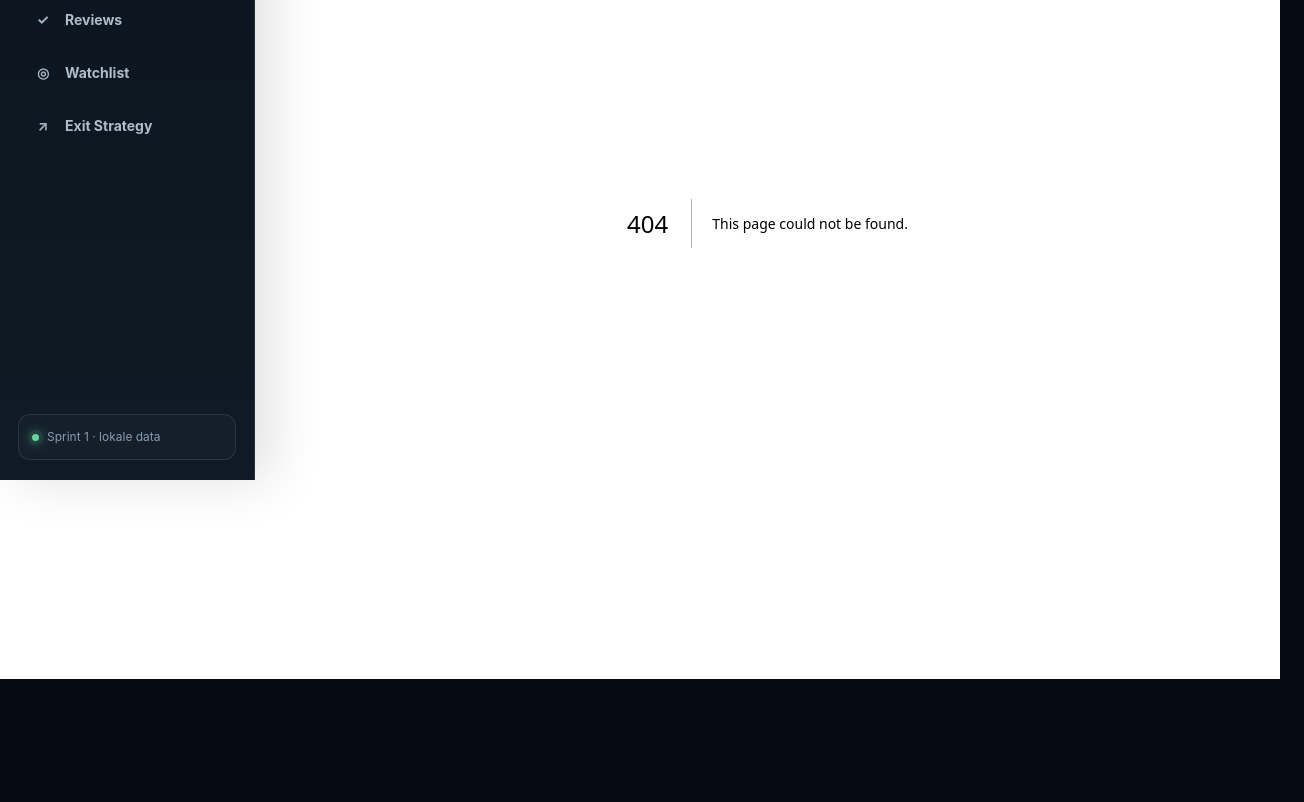
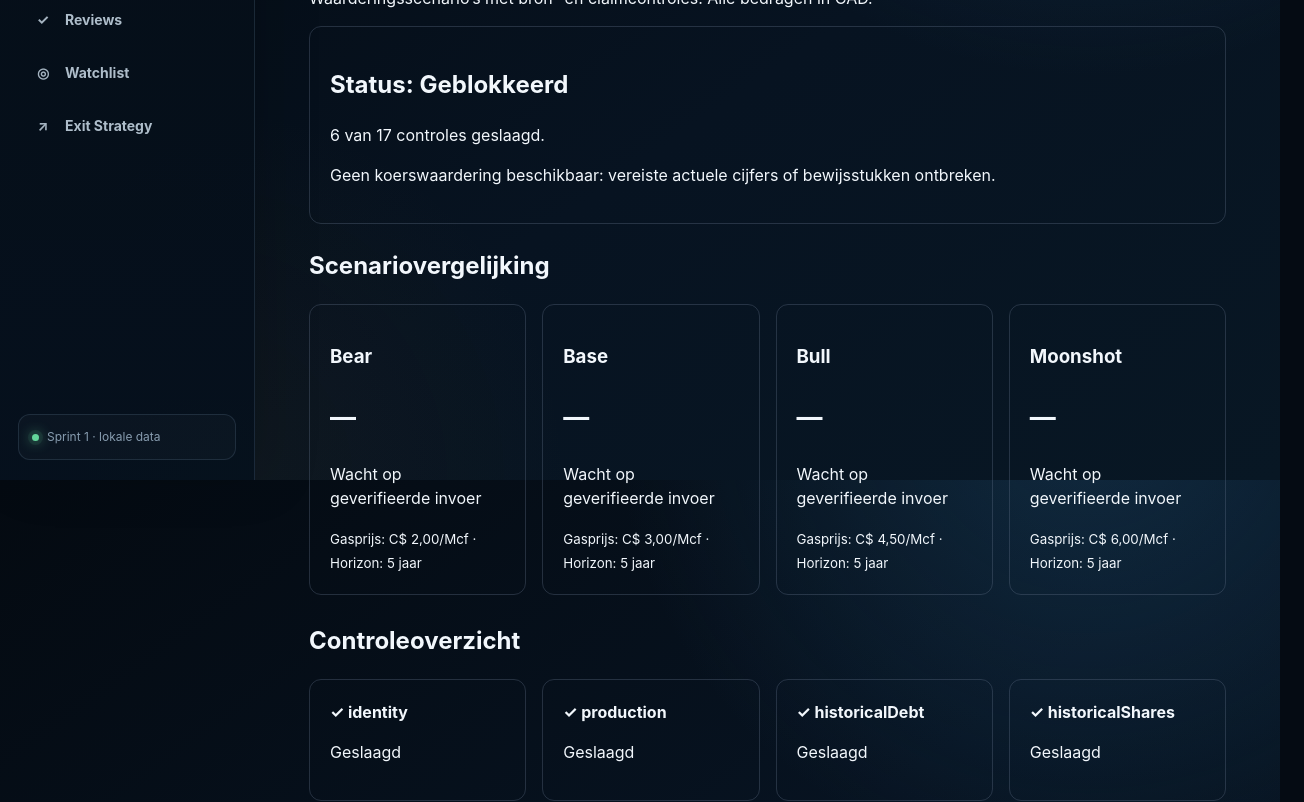
Before and after one commit to Aandelenbeurs/project-silver-phoenix, a Next.js app: page /valuation/advantage-energy in a window 1280 px wide. Before the commit this address had no page. Shown: the part 320-1122 px from the top of the page, 1304 px wide, since content can reach past the window. Before the commit the page ends 999 px from the top, so only its background shows below. Built offline with nearby package versions, Linux system fonts and the light colour scheme.

Commit message:
Add guarded AAV valuation dashboard

```diff
--- /dev/null
+++ b/app/valuation/advantage-energy/page.tsx
@@ -0,0 +1,94 @@
+import React from "react";
+import type { Metadata } from "next";
+import { runAdvantageEnergyScenarios, AAV_ILLUSTRATIVE_SCENARIOS } from "../../../data/multi-sector/sectors/canadian-natural-gas/advantage-energy-scenario-engine";
+import { evaluateClaimBackedAdvantageReadiness } from "../../../data/multi-sector/sectors/canadian-natural-gas/advantage-energy-claim-readiness";
+
+export const metadata: Metadata = {
+  title: "Advantage Energy | Phoenix Portfolio",
+  description: "AAV scenarioanalyse met gecontroleerde bron- en claimvalidatie.",
+};
+
+const names: Record<string, string> = {
+  bear: "Bear", base: "Base", bull: "Bull", moonshot: "Moonshot",
+};
+const money = (value: number) => new Intl.NumberFormat("nl-NL", {
+  style: "currency", currency: "CAD", maximumFractionDigits: 2,
+}).format(value);
+const container = { maxWidth: 1120, margin: "0 auto", padding: "32px 20px" };
+const panel = { border: "1px solid #64748b55", borderRadius: 12, padding: 20 };
+const grid = { display: "grid", gridTemplateColumns: "repeat(auto-fit, minmax(210px, 1fr))", gap: 16 };
+
+export default function AdvantageEnergyValuationPage() {
+  // Server-rendered: never bypass the guarded scenario runner.
+  const run = runAdvantageEnergyScenarios();
+  const readiness = evaluateClaimBackedAdvantageReadiness();
+  const passed = Object.values(readiness.checks).filter(Boolean).length;
+  const total = Object.keys(readiness.checks).length;
+  return (
+    <main style={container}>
+      <p style={{ opacity: 0.75 }}>Phoenix Portfolio / Canadian Natural Gas</p>
+      <h1>Advantage Energy Ltd. (TSX: AAV)</h1>
+      <p>Waarderingsscenario’s met bron- en claimcontroles. Alle bedragen in CAD.</p>
+
+      <section aria-label="Waarderingsstatus" style={{ ...panel, marginBottom: 24 }}>
+        <h2>Status: {run.status === "blocked" ? "Geblokkeerd" : "Illustratief"}</h2>
+        <p>{passed} van {total} controles geslaagd.</p>
+        {run.status === "blocked" ? (
+          <p>Geen koerswaardering beschikbaar: vereiste actuele cijfers of bewijsstukken ontbreken.</p>
+        ) : (
+          <p>De berekeningen zijn uitsluitend illustratief en vormen geen reële waarde of koersdoel.</p>
+        )}
+      </section>
+
+      <section aria-label="Vier scenario's">
+        <h2>Scenariovergelijking</h2>
+        <div style={grid}>
+          {AAV_ILLUSTRATIVE_SCENARIOS.map((scenario) => {
+            const result = run.results.find((item) => item.name === scenario.name);
+            return (
+              <article key={scenario.name} style={panel}>
+                <h3>{names[scenario.name]}</h3>
+                <p style={{ fontSize: 26, fontWeight: 700 }}>
+                  {result ? money(result.illustrativePerShareCad) : "—"}
+                </p>
+                <p>{result ? "Illustratieve waarde per aandeel" : "Wacht op geverifieerde invoer"}</p>
+                <small>Gasprijs: {money(scenario.gasPriceCadPerMcf)}/Mcf · Horizon: {scenario.forecastYears} jaar</small>
+              </article>
+            );
+          })}
+        </div>
+      </section>
+
+      <section aria-label="Validatiecontroles" style={{ marginTop: 28 }}>
+        <h2>Controleoverzicht</h2>
+        <div style={grid}>
+          {Object.entries(readiness.checks).map(([key, valid]) => (
+            <div key={key} style={panel}>
+              <strong>{valid ? "✓" : "○"} {key}</strong>
+              <p>{valid ? "Geslaagd" : "Nog niet gevalideerd"}</p>
+            </div>
+          ))}
+        </div>
+      </section>
+
+      <section aria-label="Ontbrekende gegevens" style={{ marginTop: 28 }}>
+        <h2>Openstaande vereisten</h2>
+        {readiness.errors.length === 0 ? (
+          <p>Alle vereisten zijn ingevuld.</p>
+        ) : (
+          <ul>{readiness.errors.map((error, index) => <li key={index}>{error}</li>)}</ul>
+        )}
+      </section>
+
+      <section aria-label="Methodologie" style={{ ...panel, marginTop: 28 }}>
+        <h2>Methodologie en beperkingen</h2>
+        <p>De Bear-, Base-, Bull- en Moonshot-aannames zijn hypothetische stresstests, geen bedrijfsprognoses.</p>
+        <p>Het vereenvoudigde model laat onder andere royalties, belastingen, hedges, financieringskosten,
+          ontmantelingsverplichtingen, reserve-uitputting en terminale waarde buiten beschouwing.
+          De resultaten mogen niet als beleggingsadvies of onderbouwde koersdoelen worden geïnterpreteerd.</p>
+        <p>De financiële claims worden gecontroleerd via het AAV-claimregister. Een geslaagde technische
+          validatie vervangt geen onafhankelijke controle van de oorspronkelijke bedrijfsdocumenten.</p>
+      </section>
+    </main>
+  );
+}
```
Also changed, not shown: scripts/inspect-advantage-energy-ui.ts (added, +16 -0 lines).
